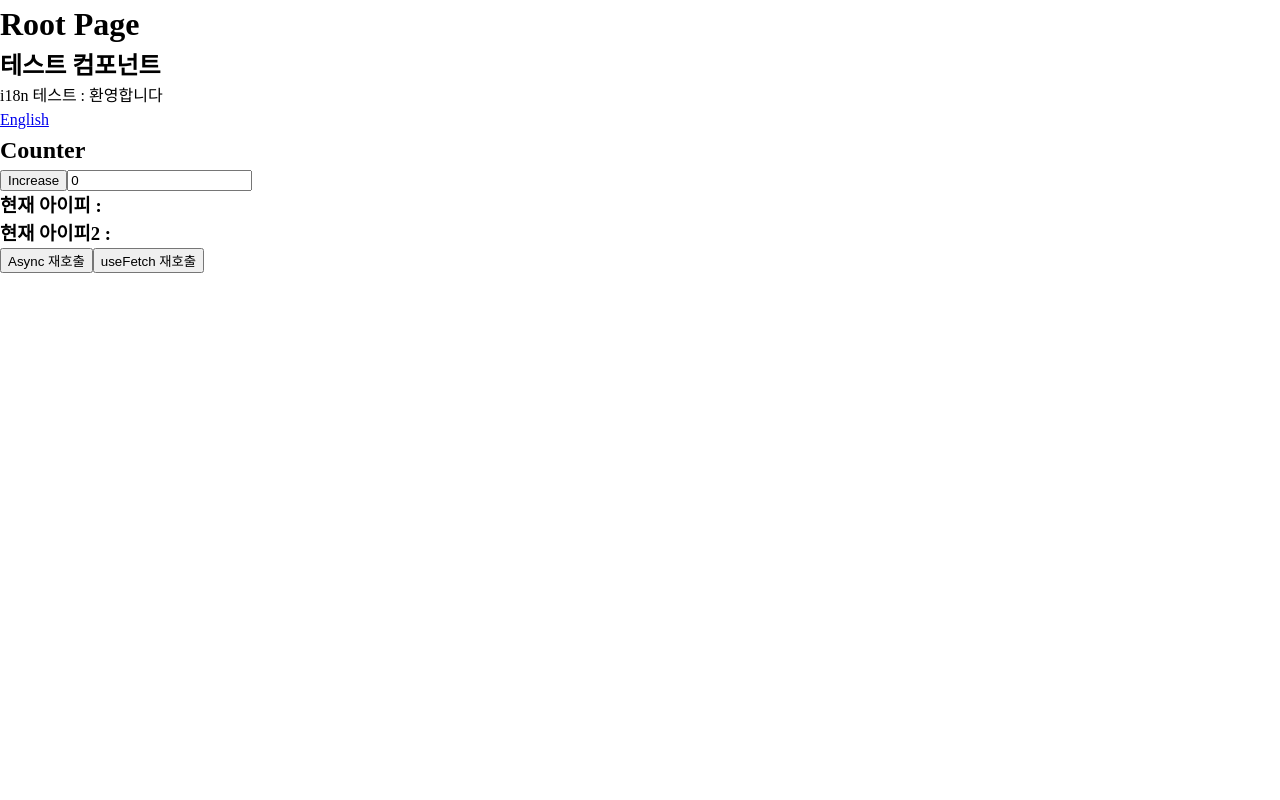
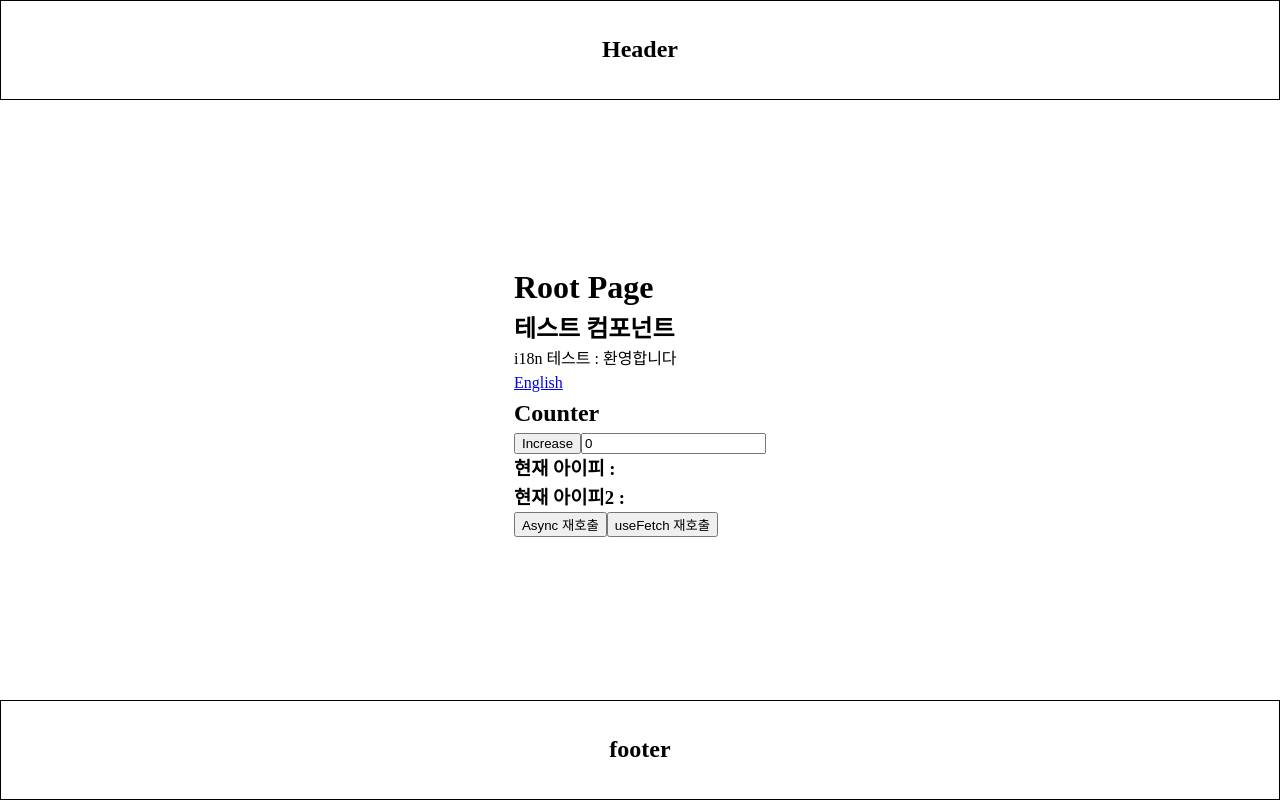
Before and after one commit to taezzang/nuxt3-boilerplate-code, a Nuxt app: page / in a window 1280 px wide. Built offline with nearby package versions, Linux system fonts and the light colour scheme; no server answers.

Commit message:
임시 레이아웃 추가

```diff
--- a/app.vue
+++ b/app.vue
@@ -3,3 +3,14 @@
         <NuxtPage />
     </NuxtLayout>
 </template>
+<style lang="scss">
+html {
+    @include fullSize;
+}
+body {
+    @include fullSize;
+    & > div {
+        @include fullSize;
+    }
+}
+</style>
--- /dev/null
+++ b/components/TheFooter.vue
@@ -0,0 +1,20 @@
+<template>
+    <footer>
+        <div>
+            <h2>footer</h2>
+        </div>
+    </footer>
+</template>
+<script setup></script>
+<style lang="scss">
+footer {
+    width: 100%;
+    height: 100px;
+    border: 1px solid black;
+    box-sizing: border-box;
+    h2 {
+        text-align: center;
+        margin-top: 30px;
+    }
+}
+</style>
--- /dev/null
+++ b/components/TheHeader.vue
@@ -0,0 +1,18 @@
+<template>
+    <header>
+        <h2>Header</h2>
+    </header>
+</template>
+<script setup></script>
+<style lang="scss">
+header {
+    width: 100%;
+    height: 100px;
+    border: 1px solid black;
+    box-sizing: border-box;
+    h2 {
+        text-align: center;
+        margin-top: 30px;
+    }
+}
+</style>
--- a/layouts/default.vue
+++ b/layouts/default.vue
@@ -1,6 +1,22 @@
 <template>
-    <div>
+    <div class="wrap">
+        <TheHeader />
         <slot />
+        <TheFooter />
     </div>
 </template>
-<style lang="scss"></style>
+<style lang="scss">
+.wrap {
+    position: relative;
+    width: 100%;
+    height: auto;
+    min-height: 100%;
+    display: flex;
+    flex-direction: column;
+
+    box-sizing: border-box;
+    .section {
+        flex: 1;
+    }
+}
+</style>
--- a/package.json
+++ b/package.json
@@ -20,6 +20,7 @@
     "eslint-plugin-vue": "^9.9.0",
     "nuxt": "^3.0.0",
     "prettier": "^2.8.3",
+    "sass": "^1.57.1",
     "typescript": "^4.9.4"
   },
   "dependencies": {
--- a/pages/index.vue
+++ b/pages/index.vue
@@ -1,5 +1,6 @@
 <template>
-    <div>
+    <div class="section">
+        <div class="section__wrap">
             <template v-if="!pending"
                 ><h1>Root Page</h1>
                 <TestComp />
@@ -17,6 +18,7 @@
             <template v-else>
                 <h3>로딩중임</h3>
             </template>
+        </div>
     </div>
 </template>
 <script setup lang="ts">
@@ -46,4 +48,13 @@ const refreshAPI2 = () => {
     refresh2();
 };
 </script>
-<style lang="scss"></style>
+<style lang="scss" scoped>
+.section {
+    display: flex;
+    justify-content: center;
+    align-items: center;
+    // &__wrap {
+    //     width: 70%;
+    // }
+}
+</style>
```
Also changed, not shown: .eslintrc.cjs, 1 other file (tests, documents, lock files or other folders). Lines whose indentation alone changed are shown as unchanged.
